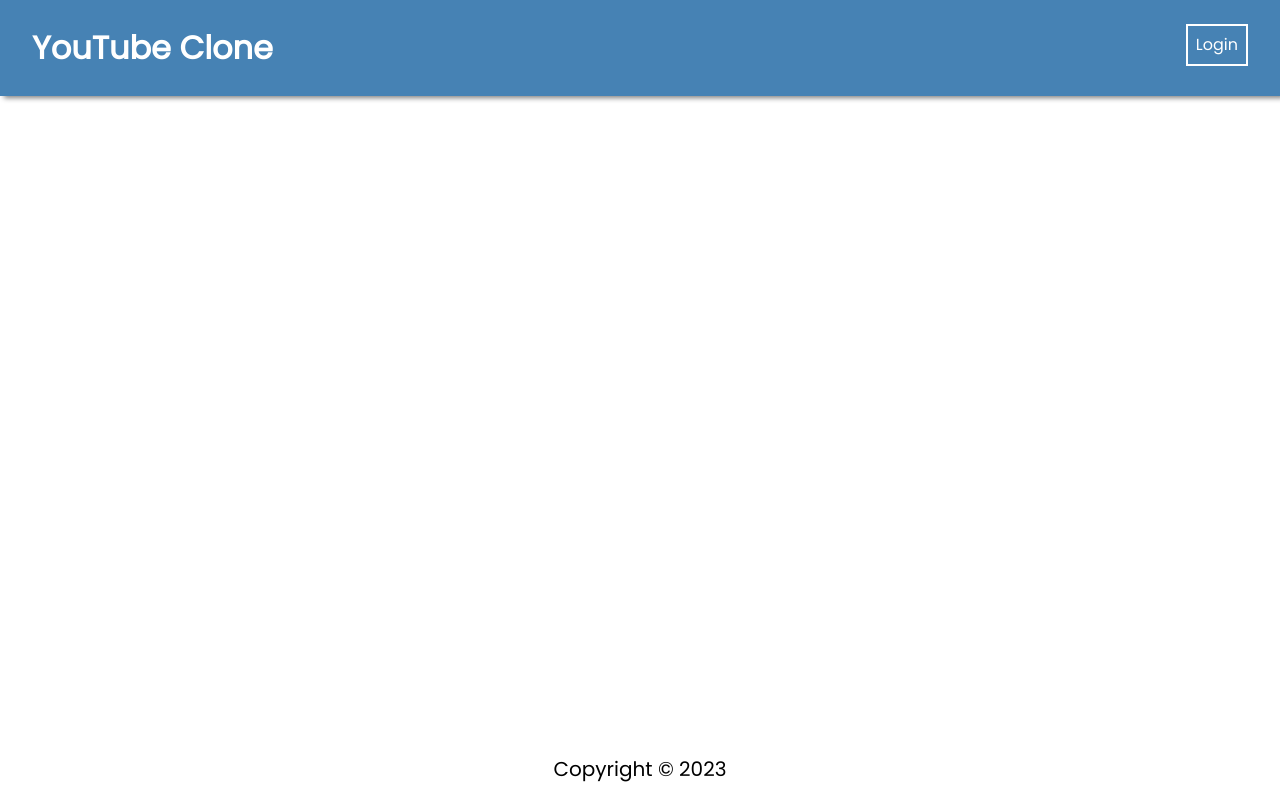
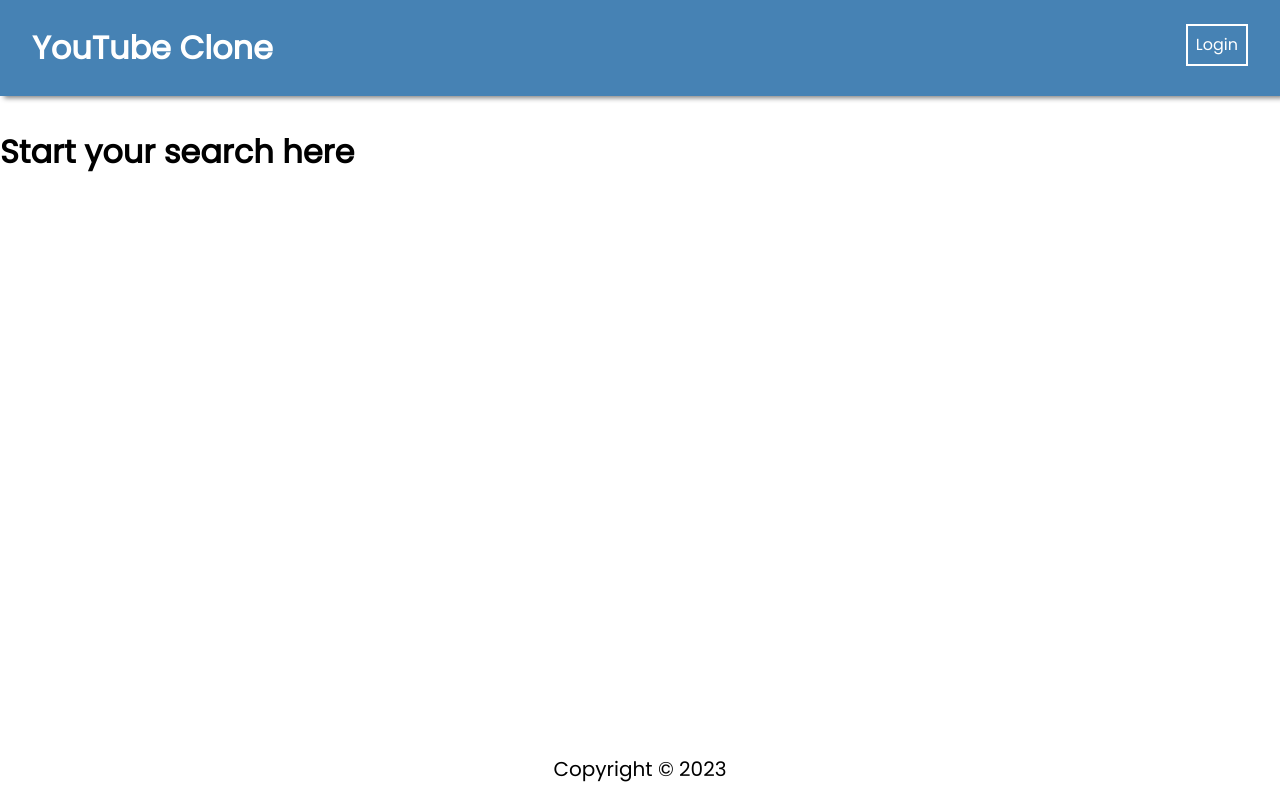
Before and after one commit to voolyvex/React-Video-Library, a React (Create React App) app in the folder frontend/: page /search in a window 1280 px wide. Built offline with nearby package versions, Linux system fonts and the light colour scheme.

Commit message:
Add SearchPage component and route to App.js

```diff
--- a/frontend/src/App.js
+++ b/frontend/src/App.js
@@ -6,6 +6,7 @@ import "./App.css";
 import HomePage from "./pages/HomePage/HomePage";
 import LoginPage from "./pages/LoginPage/LoginPage";
 import RegisterPage from "./pages/RegisterPage/RegisterPage";
+import SearchPage from "./pages/SearchPage/SearchPage";
 
 // Component Imports
 import Navbar from "./components/NavBar/NavBar";
@@ -29,6 +30,7 @@ function App() {
         />
         <Route path="/register" element={<RegisterPage />} />
         <Route path="/login" element={<LoginPage />} />
+        <Route path="/search" element={<SearchPage />} />
       </Routes>
       <Footer />
     </div>
--- /dev/null
+++ b/frontend/src/pages/SearchPage/SearchPage.jsx
@@ -0,0 +1,15 @@
+import React from "react";
+import axios from "axios";
+
+const SearchPage = () => {
+
+    // async function getSearchResults(key){
+    //     await axios.get("https://www.googleapis.com/youtube/v3/search?q=&part=snippet&type=video&maxResults=3", key=KEY)
+    // };
+    return (
+        <div>
+            <h1>Start your search here</h1>
+        </div>
+    )
+}
+export default SearchPage;
```
